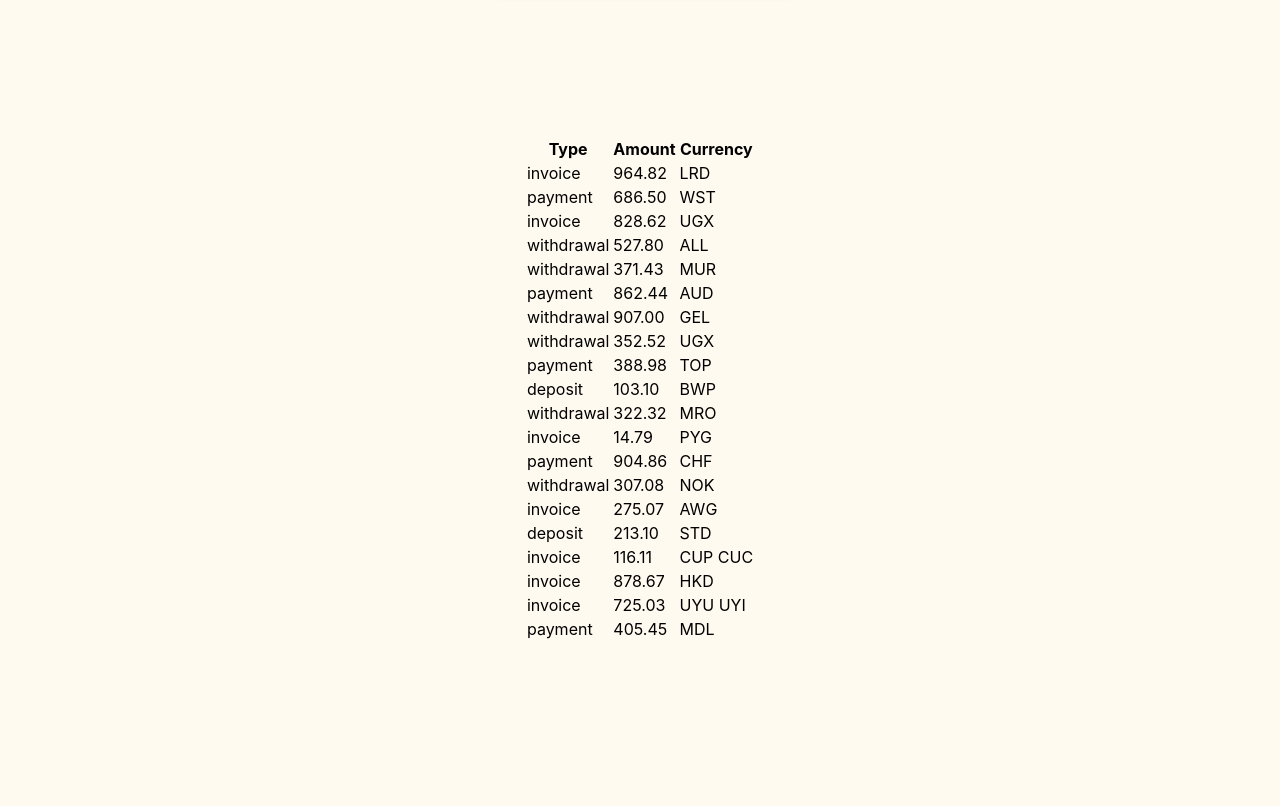
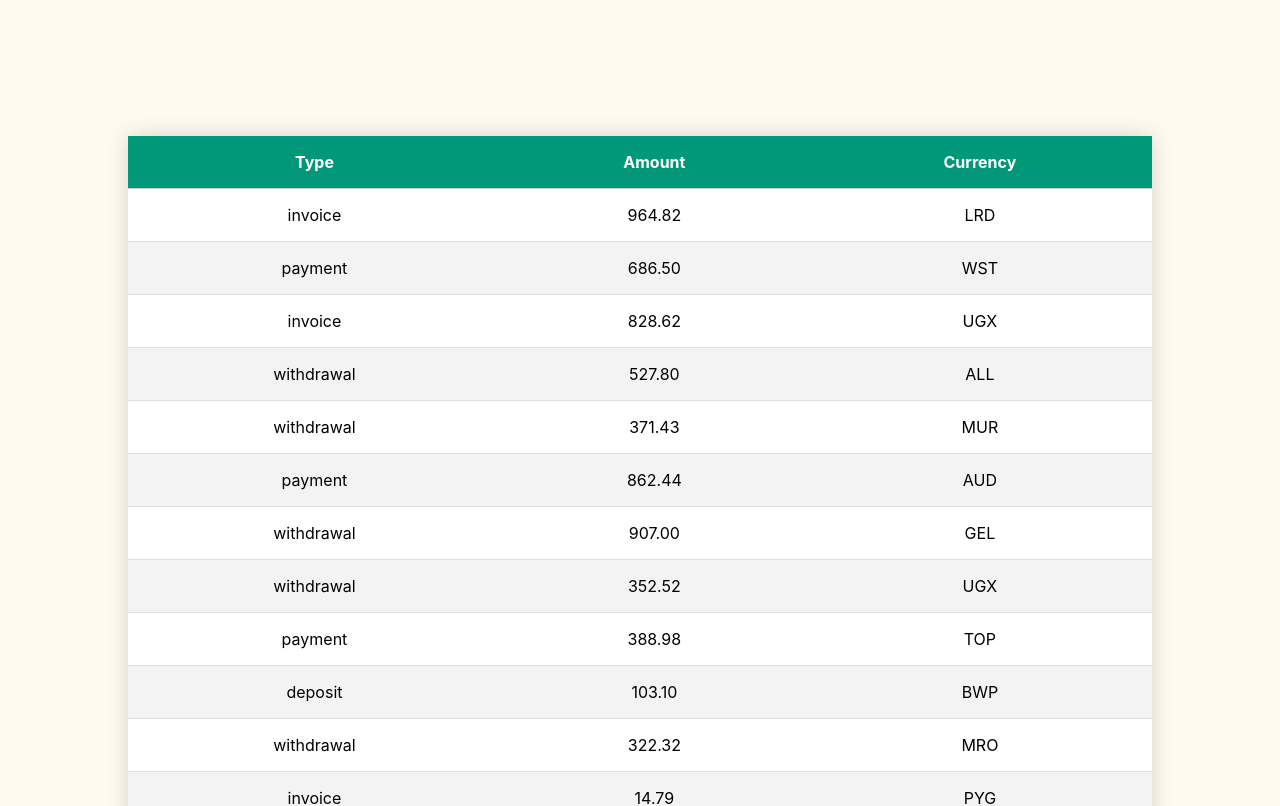
Before and after one commit to Ivan011001/goit-react-hw-01-components, a React (Create React App) app: page / in a window 1280 px wide. Shown: the part 1500-2306 px from the top of the page. Before the commit the page ends 2142 px from the top, so only its background shows below. Built offline with nearby package versions, Linux system fonts and the light colour scheme.

Commit message:
Transaction-commit

```diff
--- /dev/null
+++ b/src/components/TransactionHistory/TransactionHistory.styled.js
@@ -0,0 +1,35 @@
+import styled from 'styled-components';
+
+export const Table = styled.table({
+  backgroundColor: '#fff',
+  borderCollapse: 'collapse',
+  minWidth: '80%',
+  boxShadow: '0 0 20px rgba(0, 0, 0, 0.15)',
+});
+
+export const TableHead = styled.thead`
+  border-bottom: 1px solid #ccc;
+  padding: 24px;
+
+  > tr {
+    background-color: #009879;
+    color: #ffffff;
+
+    > th {
+      padding: 16px;
+    }
+  }
+`;
+
+export const TableBody = styled.tbody`
+  > tr {
+    text-align: center;
+    border-bottom: 1px solid #dddddd;
+    &:nth-child(even) {
+      background-color: #f3f3f3;
+    }
+    > td {
+      padding: 16px;
+    }
+  }
+`;
--- a/src/components/TransactionHistory/TransactionHistoryRow.jsx
+++ /dev/null
@@ -1,9 +0,0 @@
-export default function TransactionHistoryRow({ type, amount, currency }) {
-  return (
-    <>
-      <td>{type}</td>
-      <td>{amount}</td>
-      <td>{currency}</td>
-    </>
-  );
-}
--- a/src/components/TransactionHistory/index.jsx
+++ b/src/components/TransactionHistory/index.jsx
@@ -1,30 +1,28 @@
 import PropTypes from 'prop-types';
-import TransactionHistoryRow from './TransactionHistoryRow';
+import { Table, TableHead, TableBody } from './TransactionHistory.styled';
 
 export default function TransactionHistory({ transactions }) {
   return (
-    <table className="transaction-history">
-      <thead>
+    <Table>
+      <TableHead>
         <tr>
           <th>Type</th>
           <th>Amount</th>
           <th>Currency</th>
         </tr>
-      </thead>
-      <tbody>
+      </TableHead>
+      <TableBody>
         {transactions.map(transaction => {
           return (
             <tr key={transaction.id}>
-              <TransactionHistoryRow
-                type={transaction.type}
-                amount={transaction.amount}
-                currency={transaction.currency}
-              />
+              <td>{transaction.type}</td>
+              <td>{transaction.amount}</td>
+              <td>{transaction.currency}</td>
             </tr>
           );
         })}
-      </tbody>
-    </table>
+      </TableBody>
+    </Table>
   );
 }
 
```
